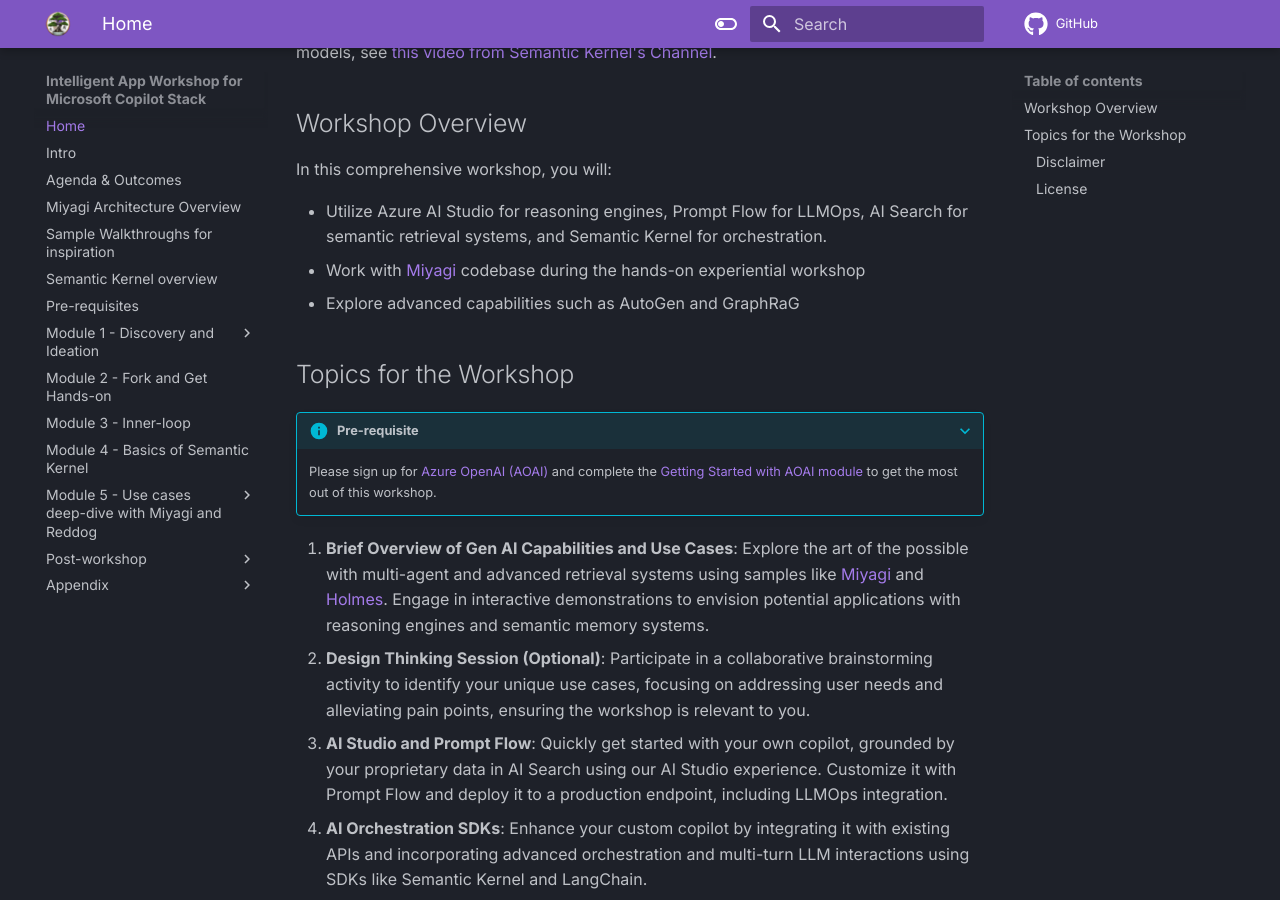
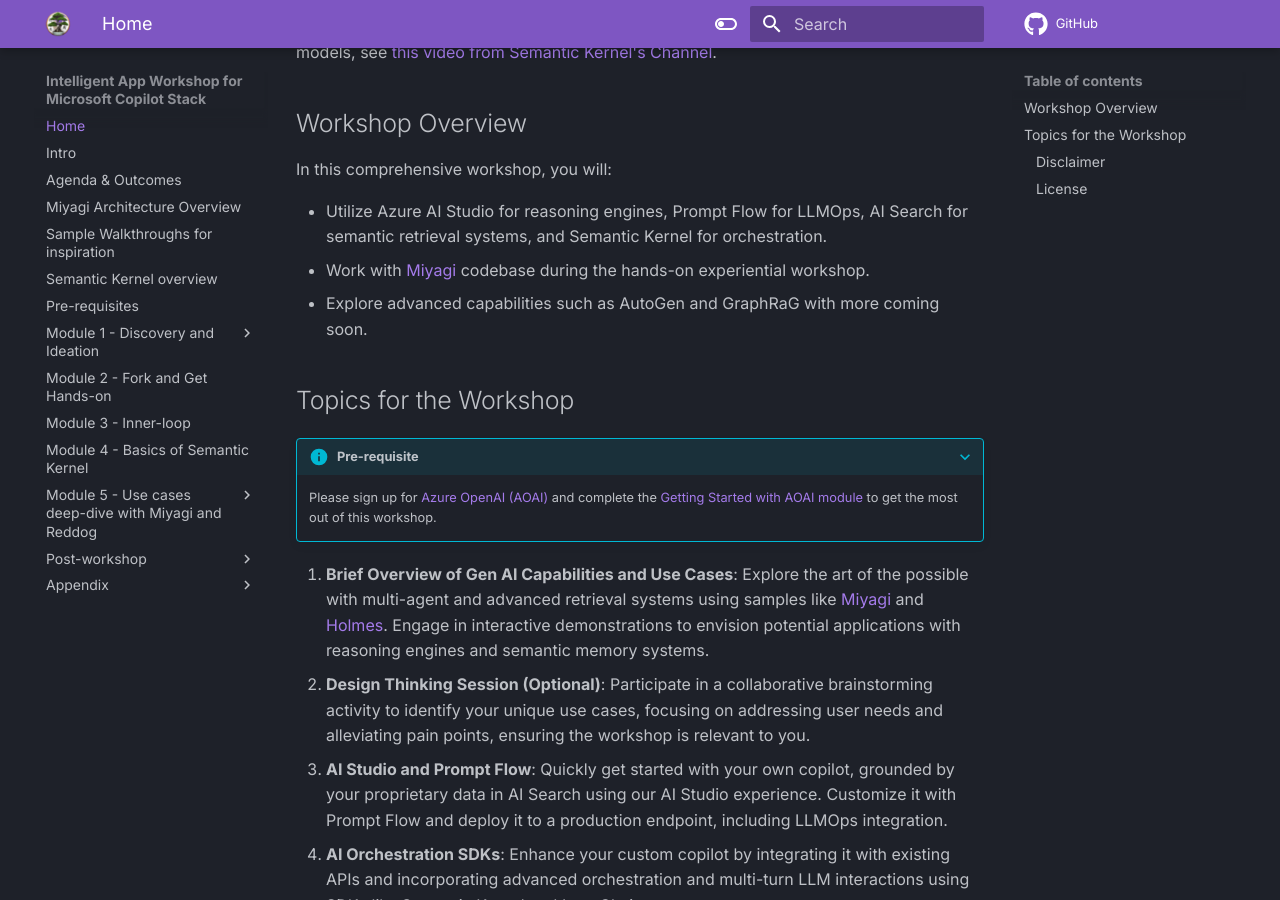
Before and after one commit to Azure/intelligent-app-workshop, an MkDocs documentation site: the page built from docs/index.md, in a window 1280 px wide and 900 px high, scrolled down 426 px. Built offline with MkDocs 1.6.1 and Material for MkDocs 9.7.7, drawn with Linux system fonts in a browser that asks for light colours; emoji names are drawn with the system emoji font; comment, search, counter and statistics services are not loaded.

```diff
--- a/docs/index.md
+++ b/docs/index.md
@@ -14,8 +14,8 @@ Inspired by Github Copilot's impact on developer productivity, this experiential
 In this comprehensive workshop, you will:
 
 - Utilize Azure AI Studio for reasoning engines, Prompt Flow for LLMOps, AI Search for semantic retrieval systems, and Semantic Kernel for orchestration.
-- Work with [Miyagi](https://github.com/Azure-Samples/miyagi) codebase during the hands-on experiential workshop
-- Explore advanced capabilities such as AutoGen and GraphRaG
+- Work with [Miyagi](https://github.com/Azure-Samples/miyagi) codebase during the hands-on experiential workshop.
+- Explore advanced capabilities such as AutoGen and GraphRaG with more coming soon.
 
 
 ## Topics for the Workshop
```
